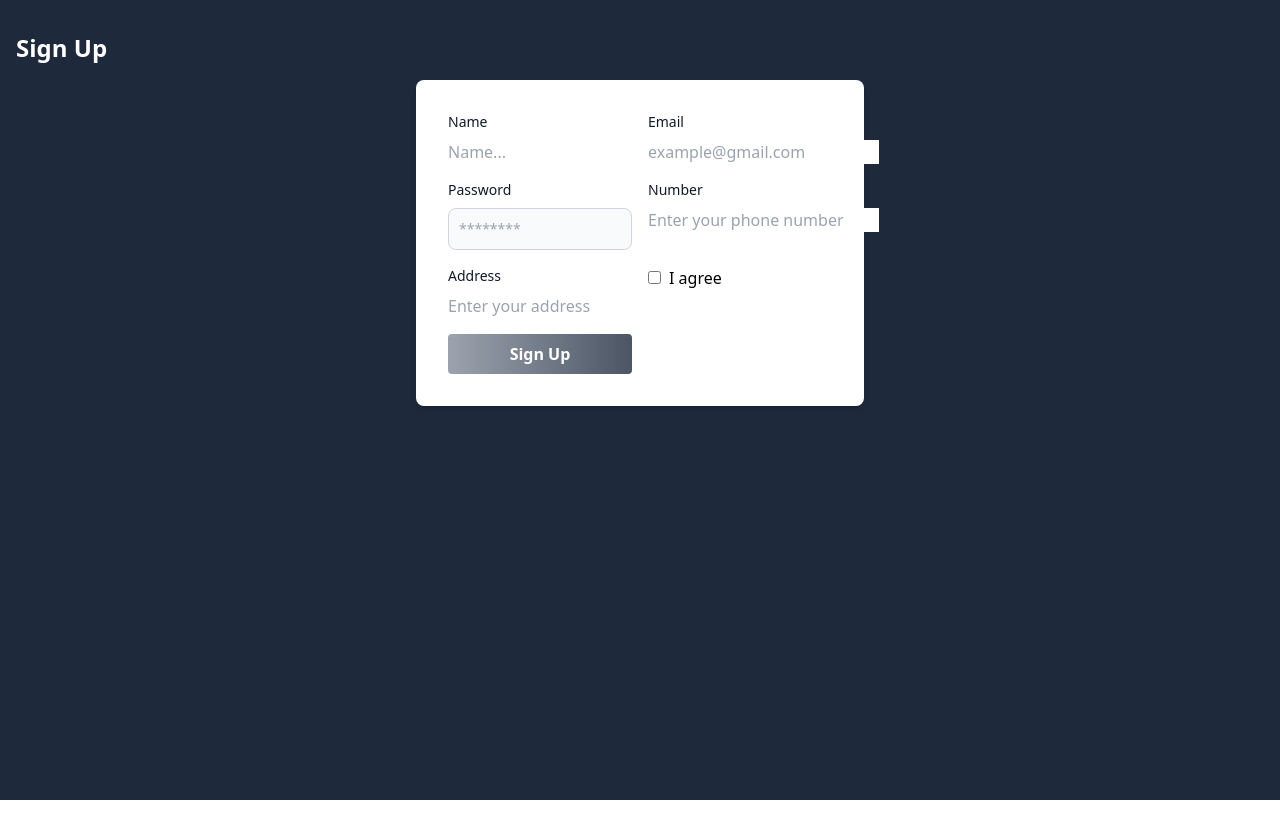
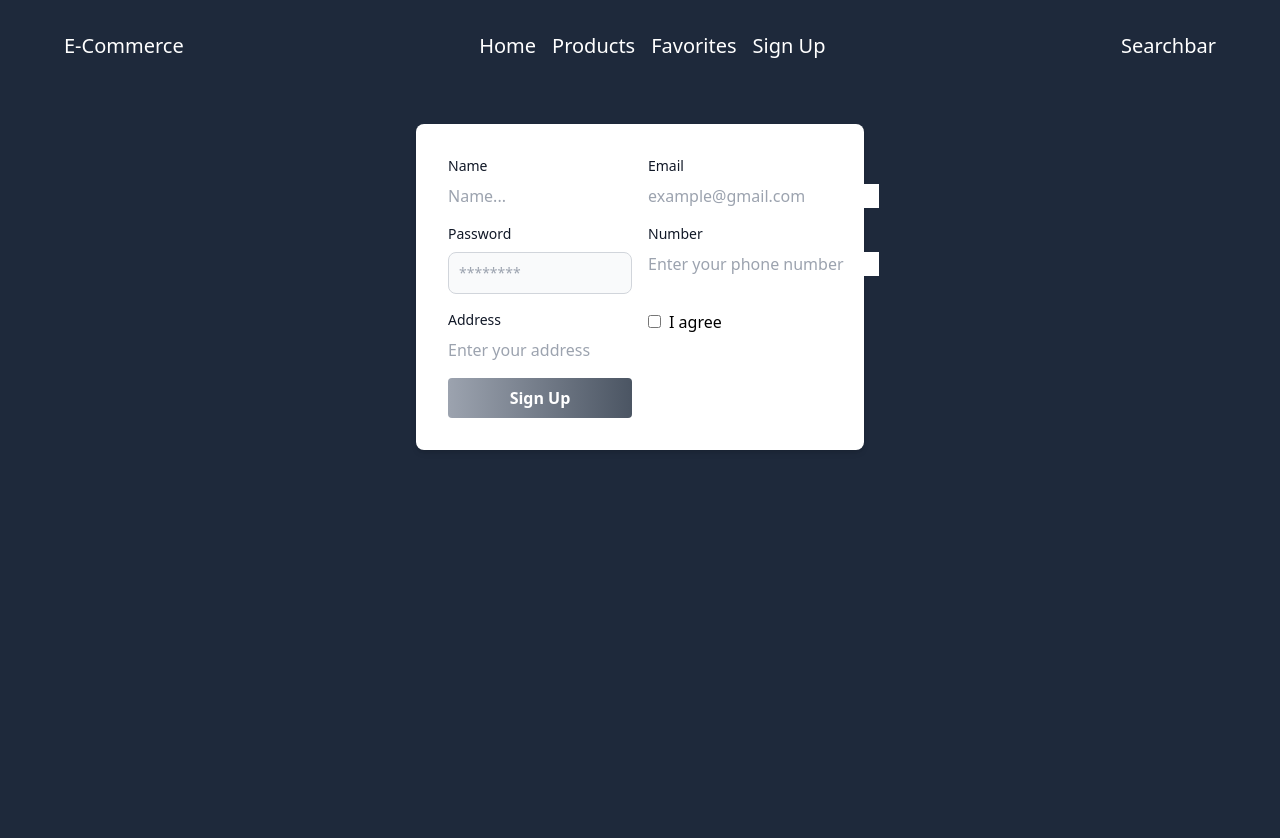
Before and after one commit to fatihdonmezdev/kayisilikunefe-project, a Next.js app: page /signUp in a window 1280 px wide. Shown: the top 838 px of the page. Before the commit the page ends 800 px from the top, so only its background shows below. Built offline with nearby package versions, Linux system fonts and the light colour scheme.

Commit message:
Added db.json and layout to the project.

```diff
--- a/src/components/Form/form.js
+++ b/src/components/Form/form.js
@@ -1,17 +1,14 @@
-import React from 'react';
-import { Formik } from 'formik';
+import React from "react";
+import { Formik } from "formik";
 import * as Yup from "yup";
-import Link from 'next/link';
-
+import Link from "next/link";
 
 const Form = () => {
   return (
-    <div className='min-h-screen bg-gradient-to-br bg-slate-800'>
-    <div className='container mx-auto p-4 '>
-      <div className='brand-box'>
-        <h1 className='font-bold text-2xl mx-auto my-4 text-white'>Sign Up</h1>
-      </div>
-      <div className='magic-form max-w-md mx-auto my-4 bg-white rounded-lg shadow-md p-8'>
+    <div className="min-h-screen bg-gradient-to-br bg-slate-800">
+      <div className="container mx-auto p-4 ">
+        <div className="brand-box"></div>
+        <div className="magic-form max-w-md mx-auto my-4 bg-white rounded-lg shadow-md p-8">
           <Formik
             initialValues={{
               name: "",
@@ -19,11 +16,13 @@ const Form = () => {
               agree: false,
               phoneNumber: "",
               address: "",
-            password: ""
+              password: "",
             }}
             validationSchema={Yup.object().shape({
               name: Yup.string().required("Name is required"),
-            email: Yup.string().email("Invalid email").required("Email is required"),
+              email: Yup.string()
+                .email("Invalid email")
+                .required("Email is required"),
               agree: Yup.boolean().oneOf([true], "You must agree to continue"),
               phoneNumber: Yup.string().required("Phone number is required"),
               address: Yup.string().required("Address is required"),
@@ -34,19 +33,32 @@ const Form = () => {
               setTimeout(() => {
                 resetForm();
                 setSubmitting(false);
-            }, 2000);
+              }, 1000);
             }}
           >
-          {({ values, errors, handleChange, handleSubmit, dirty, touched, isSubmitting }) => (
-            <form onSubmit={handleSubmit} className='grid grid-cols-2 gap-4'>
+            {({
+              values,
+              errors,
+              handleChange,
+              handleSubmit,
+              dirty,
+              touched,
+              isSubmitting,
+            }) => (
+              <form onSubmit={handleSubmit} className="grid grid-cols-2 gap-4">
                 <div>
-              <label htmlFor='name' className='block mb-2 text-sm font-medium text-gray-900 dark:text-white'>Name</label>
+                  <label
+                    htmlFor="name"
+                    className="block mb-2 text-sm font-medium text-gray-900 dark:text-white"
+                  >
+                    Name
+                  </label>
                   <input
                     class="bg-gray-50 border border-gray-300 text-gray-900 text-sm rounded-lg focus:ring-blue-500 focus:border-blue-500 block w-full p-2.5 dark:bg-gray-700 dark:border-gray-600 dark:placeholder-gray-400 dark:text-white dark:focus:ring-blue-500 dark:focus:border-blue-500"
-                id='name'
-                type='text'
-                placeholder='Name...'
-                className='input'
+                    id="name"
+                    type="text"
+                    placeholder="Name..."
+                    className="input"
                     value={values.name}
                     onChange={handleChange}
                   />
@@ -56,13 +68,18 @@ const Form = () => {
                 </div>
 
                 <div>
-              <label htmlFor='email' className='block mb-2 text-sm font-medium text-gray-900 dark:text-white'>Email</label>
+                  <label
+                    htmlFor="email"
+                    className="block mb-2 text-sm font-medium text-gray-900 dark:text-white"
+                  >
+                    Email
+                  </label>
                   <input
                     class="bg-gray-50 border border-gray-300 text-gray-900 text-sm rounded-lg focus:ring-blue-500 focus:border-blue-500 block w-full p-2.5 dark:bg-gray-700 dark:border-gray-600 dark:placeholder-gray-400 dark:text-white dark:focus:ring-blue-500 dark:focus:border-blue-500"
-                id='email'
-                type='email'
-                placeholder='example@gmail.com'
-                className='input'
+                    id="email"
+                    type="email"
+                    placeholder="example@gmail.com"
+                    className="input"
                     value={values.email}
                     onChange={handleChange}
                   />
@@ -71,12 +88,17 @@ const Form = () => {
                   )}
                 </div>
                 <div>
-              <label htmlFor='password' className='block mb-2 text-sm font-medium text-gray-900 dark:text-white'>Password</label>
+                  <label
+                    htmlFor="password"
+                    className="block mb-2 text-sm font-medium text-gray-900 dark:text-white"
+                  >
+                    Password
+                  </label>
                   <input
                     className="bg-gray-50 border border-gray-300 text-gray-900 text-sm rounded-lg focus:ring-blue-500 focus:border-blue-500 block w-full p-2.5 dark:bg-gray-700 dark:border-gray-600 dark:placeholder-gray-400 dark:text-white dark:focus:ring-blue-500 dark:focus:border-blue-500"
-                id='password'
-                type='password'
-                placeholder='********'
+                    id="password"
+                    type="password"
+                    placeholder="********"
                     value={values.password}
                     onChange={handleChange}
                   />
@@ -86,13 +108,18 @@ const Form = () => {
                 </div>
 
                 <div>
-              <label htmlFor='phoneNumber' className='block mb-2 text-sm font-medium text-gray-900 dark:text-white'>Number</label>
+                  <label
+                    htmlFor="phoneNumber"
+                    className="block mb-2 text-sm font-medium text-gray-900 dark:text-white"
+                  >
+                    Number
+                  </label>
                   <input
                     class="bg-gray-50 border border-gray-300 text-gray-900 text-sm rounded-lg focus:ring-blue-500 focus:border-blue-500 block w-full p-2.5 dark:bg-gray-700 dark:border-gray-600 dark:placeholder-gray-400 dark:text-white dark:focus:ring-blue-500 dark:focus:border-blue-500"
-                id='phoneNumber'
-                type='tel'
-                placeholder='Enter your phone number'
-                className='input'
+                    id="phoneNumber"
+                    type="tel"
+                    placeholder="Enter your phone number"
+                    className="input"
                     value={values.phoneNumber}
                     onChange={handleChange}
                   />
@@ -101,15 +128,19 @@ const Form = () => {
                   )}
                 </div>
 
-
                 <div>
-              <label htmlFor='address' className='block mb-2 text-sm font-medium text-gray-900 dark:text-white'>Address</label>
+                  <label
+                    htmlFor="address"
+                    className="block mb-2 text-sm font-medium text-gray-900 dark:text-white"
+                  >
+                    Address
+                  </label>
                   <input
                     class=" w-full max-w-md bg-gray-50 border border-gray-300 text-gray-900 text-sm rounded-lg focus:ring-blue-500 focus:border-blue-500 block w-full p-2.5 dark:bg-gray-700 dark:border-gray-600 dark:placeholder-gray-400 dark:text-white dark:focus:ring-blue-500 dark:focus:border-blue-500"
-                id='address'
-                type='text'
-                placeholder='Enter your address'
-                className='input'
+                    id="address"
+                    type="text"
+                    placeholder="Enter your address"
+                    className="input"
                     maxLength={50}
                     value={values.address}
                     onChange={handleChange}
@@ -121,17 +152,21 @@ const Form = () => {
 
                 <div>
                   <input
-                  className='mb-2 text-sm font-medium text-gray-900 dark:text-white'
+                    className="mb-2 text-sm font-medium text-gray-900 dark:text-white"
                     id="agree"
-                  type='checkbox'
+                    type="checkbox"
                     checked={values.agree}
                     onChange={handleChange}
                   />
-                <label htmlFor='agree' className='ml-2'>
+                  <label htmlFor="agree" className="ml-2">
                     I agree
                   </label>
                 </div>
-              <button type="submit" disabled={!dirty || isSubmitting} className="bg-gradient-to-r from-gray-400 to-gray-600 hover:from-gray-500 hover:to-gray-700 text-white font-bold py-2 px-4 rounded focus:outline-none focus:shadow-outline">
+                <button
+                  type="submit"
+                  disabled={!dirty || isSubmitting}
+                  className="bg-gradient-to-r from-gray-400 to-gray-600 hover:from-gray-500 hover:to-gray-700 text-white font-bold py-2 px-4 rounded focus:outline-none focus:shadow-outline"
+                >
                   Sign Up
                 </button>
               </form>
--- a/src/components/Hero/index.js
+++ b/src/components/Hero/index.js
@@ -39,7 +39,7 @@ const Hero = () => {
         src="https://nextjs.org/static/twitter-cards/commerce.png"
       />
       <div className="text-3xl font-bold py-8 px-16">New Arrivals</div>
-      <div className="border-2 mb-4 mx-8 border-blue-300"></div>
+      <div className="border-2 mb-4 mx-8 border-slate-600"></div>
       <div className="grid grid-cols-5">
         {products.slice(0, 5).map((product) => (
           <ProductCard
--- /dev/null
+++ b/src/components/Layout/index.js
@@ -0,0 +1,13 @@
+import React from "react";
+import Navbar from "../Navbar";
+
+const Layout = ({ children }) => {
+  return (
+    <>
+      <Navbar />
+      <main>{children}</main>
+    </>
+  );
+};
+
+export default Layout;
--- a/src/components/Navbar/index.js
+++ b/src/components/Navbar/index.js
@@ -3,17 +3,7 @@ import { RxHamburgerMenu } from "react-icons/rx";
 import { AiOutlineClose } from "react-icons/ai";
 import Link from "next/link";
 
-function Navbar({ fetchProdData }) {
-  const [isMenuOpen, setIsMenuOpen] = useState(false);
-
-  const handleMenuToggle = () => {
-    setIsMenuOpen(!isMenuOpen);
-  };
-
-  const handleSubmit = (event) => {
-    event.preventDefault();
-    fetchProdData();
-  };
+function Navbar() {
   return (
     <div className="bg-slate-800 ">
       <div className="flex gap-4 justify-between px-16  py-8 text-xl  text-white">
--- a/src/components/ProductCard/index.js
+++ b/src/components/ProductCard/index.js
@@ -51,7 +51,7 @@ function ProductCard({ product, detailPage, isFavorite, action, hero }) {
             <Link href={`/details/${product?.id}`}>
               <button
                 href="#"
-                className="p-2 lg:p-4 text-gray-900 bg-gradient-to-r from-lime-200 via-lime-400 to-lime-500 hover:bg-gradient-to-br focus:ring-4 focus:outline-none focus:ring-lime-300 dark:focus:ring-lime-800 font-medium rounded-lg text-sm text-center"
+                className="p-2 lg:p-4 text-white bg-slate-700 font-medium rounded-lg text-sm text-center"
               >
                 Read more
               </button>
--- a/src/pages/_app.js
+++ b/src/pages/_app.js
@@ -1,5 +1,10 @@
-import '@/styles/globals.css'
+import Layout from "@/components/Layout";
+import "@/styles/globals.css";
 
 export default function App({ Component, pageProps }) {
-  return <Component {...pageProps} />
+  return (
+    <Layout>
+      <Component {...pageProps} />
+    </Layout>
+  );
 }
--- a/src/pages/details/[id].js
+++ b/src/pages/details/[id].js
@@ -20,7 +20,6 @@ function DetailPage() {
   }, [id]);
   return (
     <>
-      <Navbar isDetail={true} />
       <DetailCard product={details} />
     </>
   );
--- a/src/pages/favorites/index.js
+++ b/src/pages/favorites/index.js
@@ -26,7 +26,6 @@ function FavoritesPage() {
   };
   return (
     <div>
-      <Navbar />
       <div className="grid sm:grid-cols-4 grid-cols-2 gap-y-8">
         {loading ? (
           // Eğer yükleme devam ediyorsa, loading göster
--- a/src/pages/index.js
+++ b/src/pages/index.js
@@ -5,7 +5,6 @@ import React from "react";
 const Home = () => {
   return (
     <>
-      <Navbar />
       <Hero />
     </>
   );
--- a/src/pages/products/index.js
+++ b/src/pages/products/index.js
@@ -48,17 +48,12 @@ export default function Products() {
 
     return favorites.some((favorite) => favorite?.id === product?.id);
   };
-  const searchHandler = (event) => {
-    event.preventDefault();
-    setTitleFilter(event.target.value);
-  };
   useEffect(() => {
     getProducts();
   }, []);
 
   return (
     <>
-      <Navbar searchHandler={searchHandler} fetchProdData={getProducts} />
       <div className="grid xl:grid-cols-4 grid-cols-1 md:grid-cols-2 gap-y-8">
         {loading
           ? Array.from({ length: 20 }).map((_, index) => {
```
Lines whose indentation alone changed are shown as unchanged.
